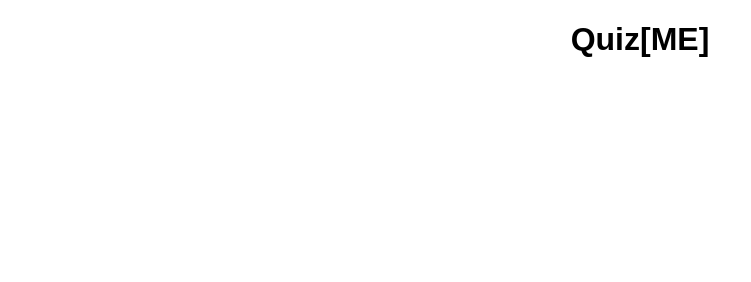
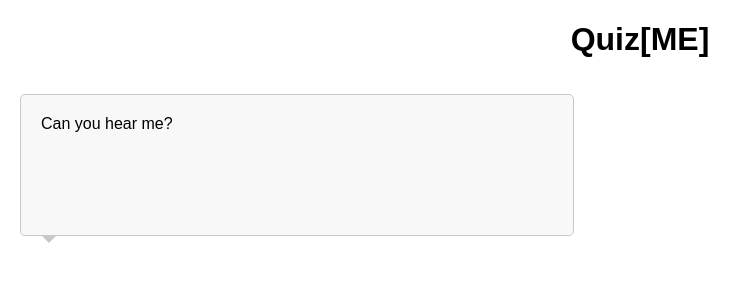
Before and after one commit to brobertson3/quizme, a website: page index.html in a window 1280 px wide. Shown: the whole page, without its empty margins (0-751 px from the left). Drawn offline with nearby package versions, Linux system fonts and the light colour scheme.

Commit message:
Added the speech bubble

```diff
--- a/index.html
+++ b/index.html
@@ -33,7 +33,10 @@
             <h1>Quiz[ME]</h1>
         </header>
         <div class="left-pane">
-
+            <div class="speech-bubble">
+                <div class="arrow bottom right"></div>
+                Can you hear me?
+            </div>
         </div><div class="right-pane">
 
         </div>
--- a/scss/index.scss
+++ b/scss/index.scss
@@ -10,13 +10,30 @@ div {
 	&.right-pane, &.left-pane {
 		width: 50%;
 		display: inline-block;
+		position: relative;
 	}
 
-	// &.right-pane {
-	// 	background-color: red;
-	// }
+	&.speech-bubble {
+		background-color: #f8f8f8;
+		border: 1px solid #c8c8c8;
+		border-radius: 5px;
+		width: 80%;
+		height: 100px;
+		// text-align: center;
+		padding: 20px;
+		position: absolute;
+		margin-left: 20px;
 
-	// &.left-pane {
-	// 	background-color: blue;
-	// }
+		.arrow {
+			border-style: solid;
+			position: absolute;
+		}
+	}
+
+	&.bottom {
+		border-color: #c8c8c8 transparent transparent;
+		border-width: 8px 8px 0 8px;
+		bottom: -8px;
+	}
+
 }
```
Also changed, not shown: css/index.css.
